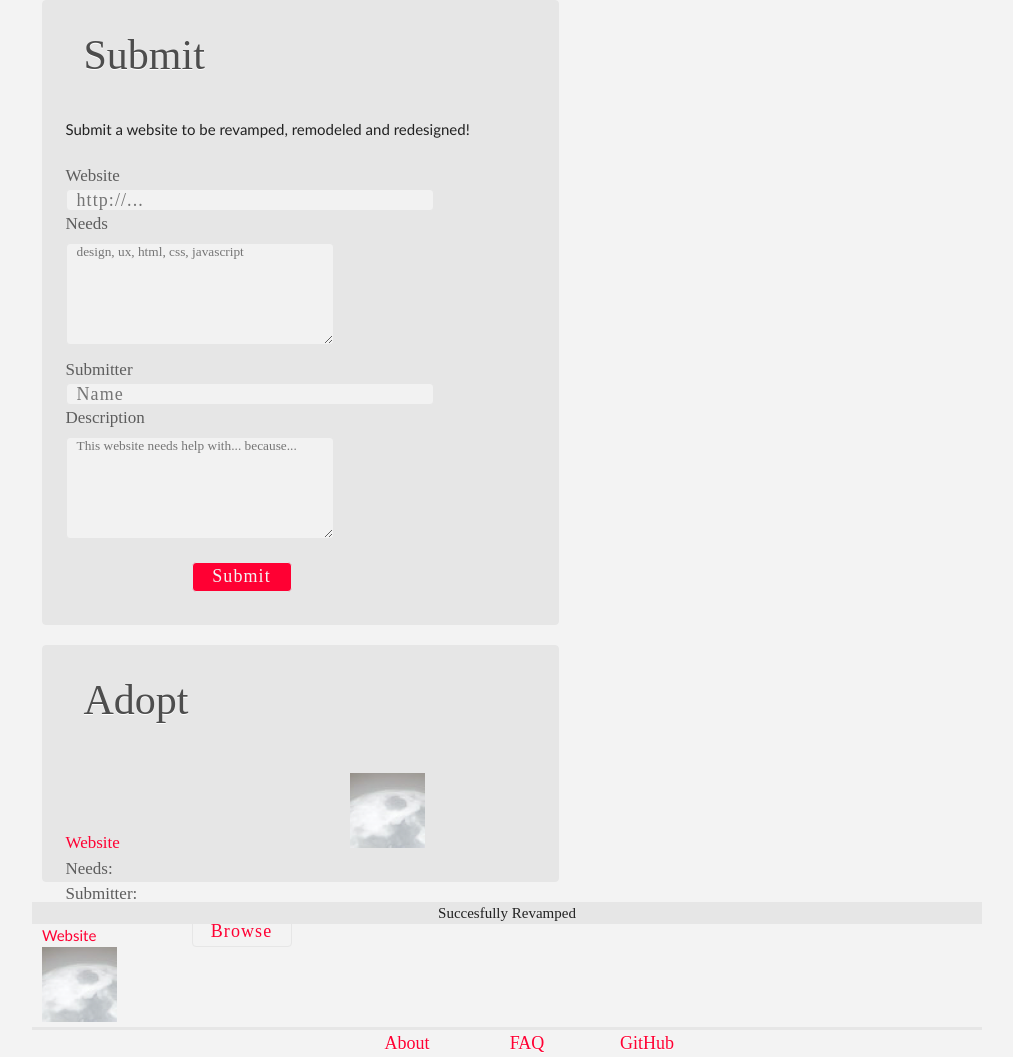
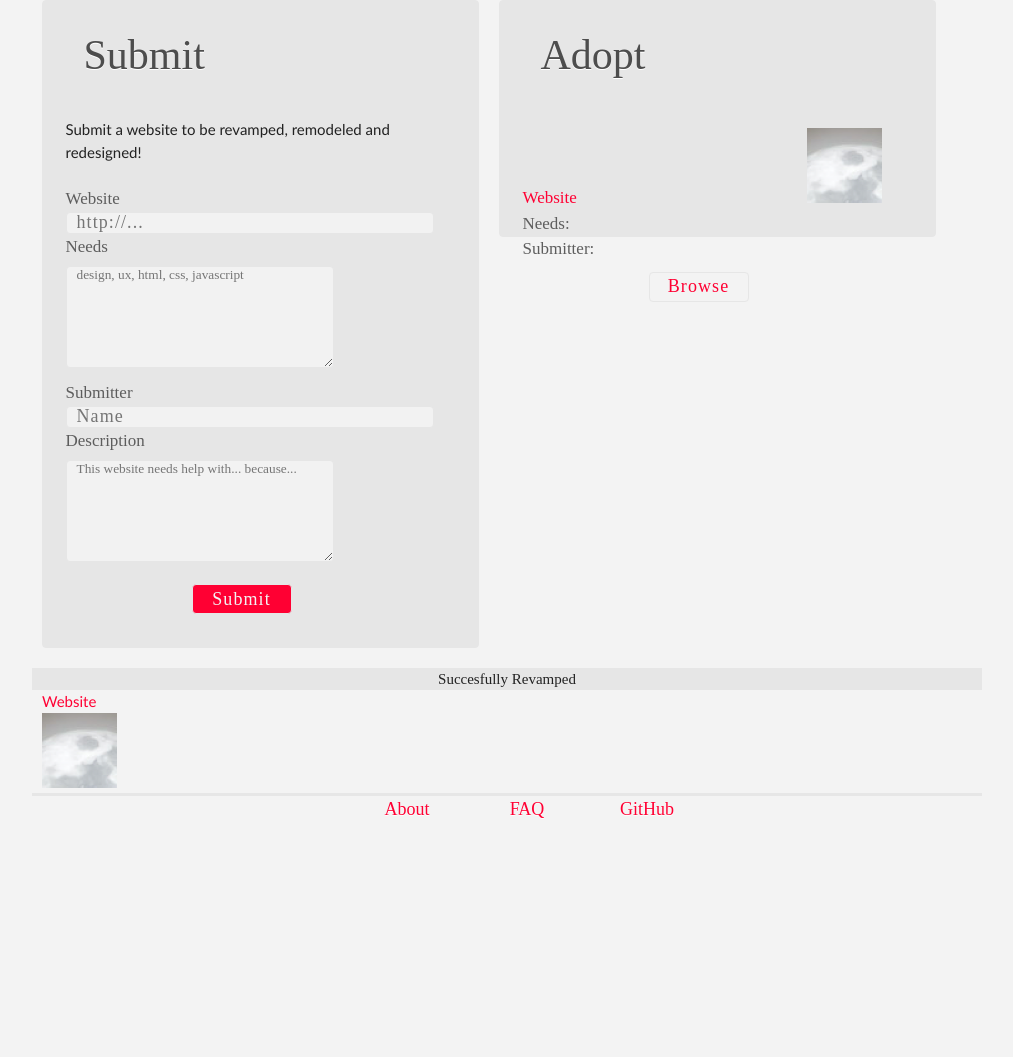
Before and after one commit to psyrax/SHDHVH-1, a CodeIgniter app: page /index.php/home/index in a window 1280 px wide. Shown: the part 216-1273 px from the top of the page, without its empty margins (133-1146 px from the left). After the commit the page ends 1034 px from the top, so only its background shows below. Run offline with CodeIgniter, Linux system fonts and the light colour scheme.

Commit message:
home changes

```diff
--- a/public/application/views/home/index_view.php
+++ b/public/application/views/home/index_view.php
@@ -1,5 +1,4 @@
-<div class='span-24'>
-	<div class="span-12 box">
+<div class="span-10 box">
 		<div>
 			<div class="form">
 				<h2>Submit</h2>
@@ -14,7 +13,7 @@
 			</div>
 		</div>
 	</div>
-	<div class="span-12 box">
+	<div class="span-10 box">
 		<div>
 			<h2>Adopt</h2>
 			<div class="details">
@@ -32,7 +31,6 @@
 			</div>
 		</div>
 	</div>
-</div>
 <div class="reset"></div>
 <div class="span-24">
 	<div class="mainctitle">
```
